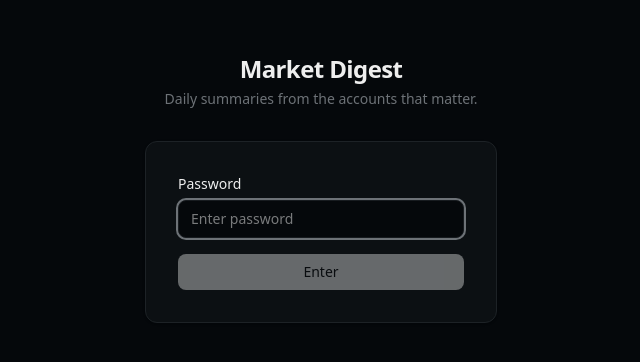
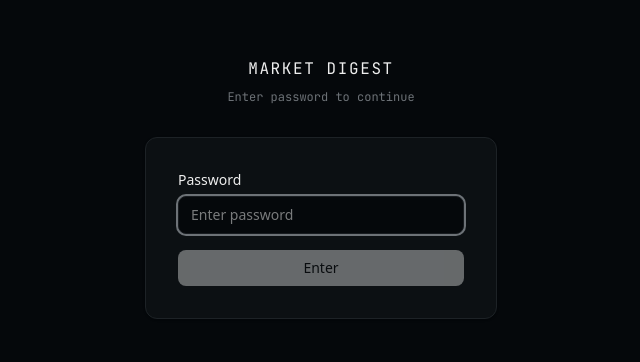
Before and after one commit to river-b0t/twitter-indicators, a Next.js app: page /login in a window 1280 px wide. Shown: the part 212-574 px from the top of the page, without its empty margins (319-959 px from the left). Built offline with nearby package versions, Linux system fonts and the light colour scheme.

Commit message:
feat: restyle login page wordmark — mono uppercase

```diff
--- a/app/login/page.tsx
+++ b/app/login/page.tsx
@@ -27,8 +27,8 @@ export default function LoginPage() {
     <div className="min-h-screen flex items-center justify-center bg-background">
       <div className="w-full max-w-sm px-4">
         <div className="text-center mb-8">
-          <h1 className="text-2xl font-bold tracking-tight">Market Digest</h1>
-          <p className="text-sm text-muted-foreground mt-1">Daily summaries from the accounts that matter.</p>
+          <h1 className="font-mono text-base tracking-widest uppercase text-foreground">Market Digest</h1>
+          <p className="font-mono text-xs text-muted-foreground mt-2">Enter password to continue</p>
         </div>
         <div className="border border-border rounded-xl p-8 bg-card shadow-sm">
           <form onSubmit={handleSubmit} className="space-y-4">
```
